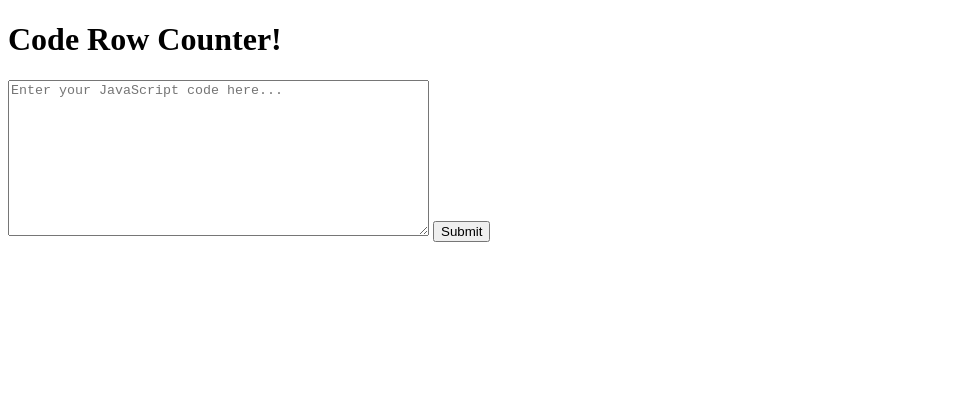
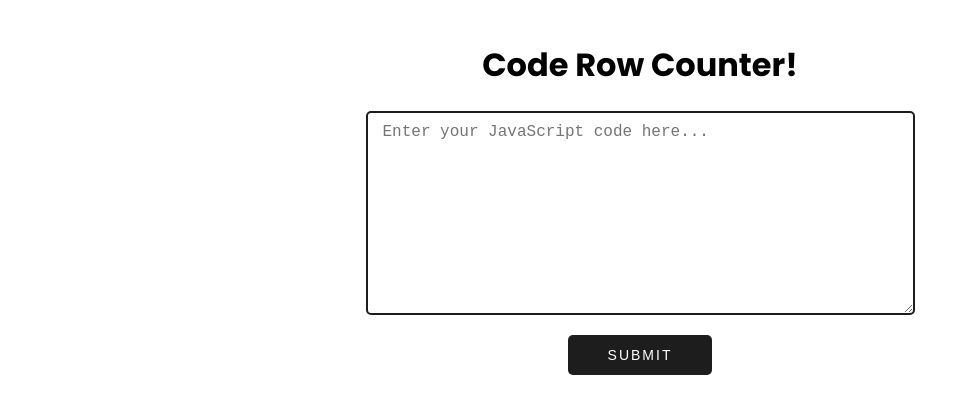
Before and after one commit to bamseponny/workshop1, a website built with Vite: page index.html in a window 1280 px wide. Shown: the whole page, without its empty margins (0-970 px from the left). Built offline with nearby package versions, Linux system fonts and the light colour scheme.

Commit message:
Add basic functionality

```diff
--- a/index.html
+++ b/index.html
@@ -10,6 +10,7 @@
 </head>
 
 <body>
+  <div class="content">
     <h1>Code Row Counter!</h1>
     <form id="code-form">
       <textarea id="code-input" cols="50" rows="10" placeholder="Enter your JavaScript code here..."
@@ -17,6 +18,7 @@
       <button id="button">Submit</button>
     </form>
     <div id="code-output"></div>
+  </div>
 </body>
 
 </html>
--- a/src/css/style.css
+++ b/src/css/style.css
@@ -0,0 +1,49 @@
+@import url('https://fonts.googleapis.com/css2?family=Poppins:wght@400;700&display=swap');
+
+body {
+	font-family: 'Poppins', sans-serif;
+	margin: 0;
+	padding: 0;
+	font-size: 16px;
+}
+
+h1, h2, h3, h4, h5, h6 {
+	font-weight: 700;
+}
+
+textarea {
+  display: block;
+  clear: both;
+  margin: 0 auto;
+  margin-bottom: 20px;
+	padding: 10px 15px;
+	border-radius: 5px;
+	font-size: 16px;
+	border: #1d1d1d solid 2px;
+}
+
+button {
+  margin-bottom: 20px;
+	padding: 12px 40px;
+	text-transform: uppercase;
+	letter-spacing: 2px;
+	font-size: 14px;
+	background-color: #1d1d1d;
+	color: #fff;
+	border-radius: 5px;
+	border: none;
+	cursor: pointer;
+	transition: 0.3s;
+}
+
+button:hover {
+	background-color: #a91212;
+	color: #fff;
+}
+
+.content {
+	max-width: 800px;
+	margin: 0 auto;
+	padding: 20px;
+	text-align: center;
+}
--- a/src/js/index.js
+++ b/src/js/index.js
@@ -8,6 +8,11 @@ form.addEventListener('submit', (event) => {
   event.preventDefault()
   codeOutput.innerHTML = ''
 
-  codeOutput.append(codeInput.value)
-  console.log(typeof codeInput.value)
+  const codeLines = codeInput.value.split('\n')
+  const codeLinesCount = codeLines.length
+
+  // codeOutput.append(codeInput.value)
+  codeOutput.append('Number of code lines: ' + codeLinesCount)
+  console.log(codeInput.value)
+  console.log(codeLinesCount)
 })
```
Lines whose indentation alone changed are shown as unchanged.
